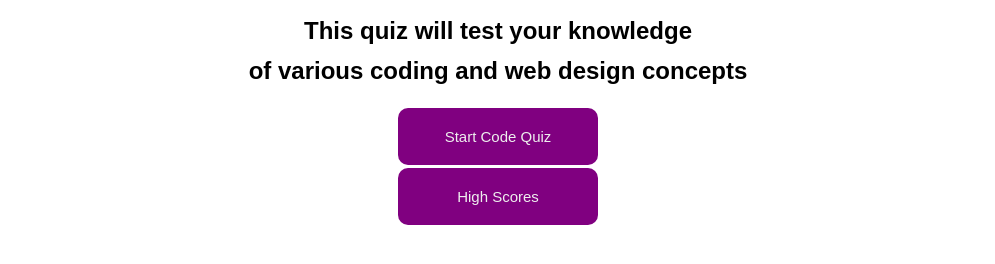
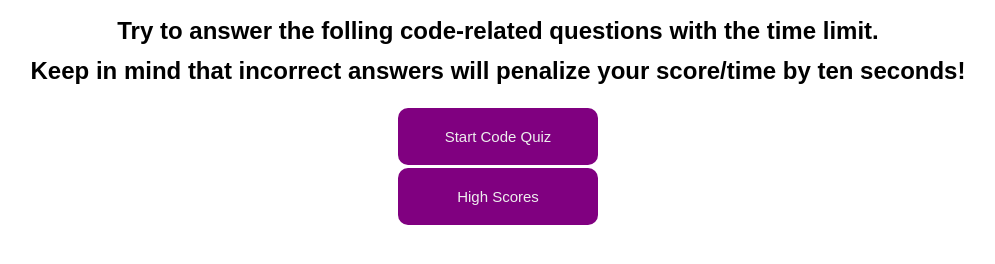
Before and after one commit to Ceven8498/CodingQuiz, a plain HTML site: page index.html in a window 1280 px wide. Shown: the whole page, without its empty margins (142-1137 px from the left). Drawn offline with Linux system fonts and the light colour scheme.

Commit message:
small changes to HTML and CSS

```diff
--- a/assets/css/styles.css
+++ b/assets/css/styles.css
@@ -29,7 +29,7 @@
     .container {
         display: flex;
         flex-direction: column;
-        justify-content: right;
+        justify-content: center;
         align-items: right;
         max-width: auto;
         margin: 25px;
--- a/index.html
+++ b/index.html
@@ -10,8 +10,8 @@
     <div class="container">
 
         <div id="startpage">
-            <h2>This quiz will test your knowledge</h2>
-            <h2>of various coding and web design concepts</h2>
+            <h2>Try to answer the folling code-related questions with the time limit.</h2>
+            <h2>Keep in mind that incorrect answers will penalize your score/time by ten seconds!</h2>
         <button id="startbtn">Start Code Quiz</button>
         <button id="startPageHighscore" onclick="showHighscore()">High Scores</button>
         </div>
```
